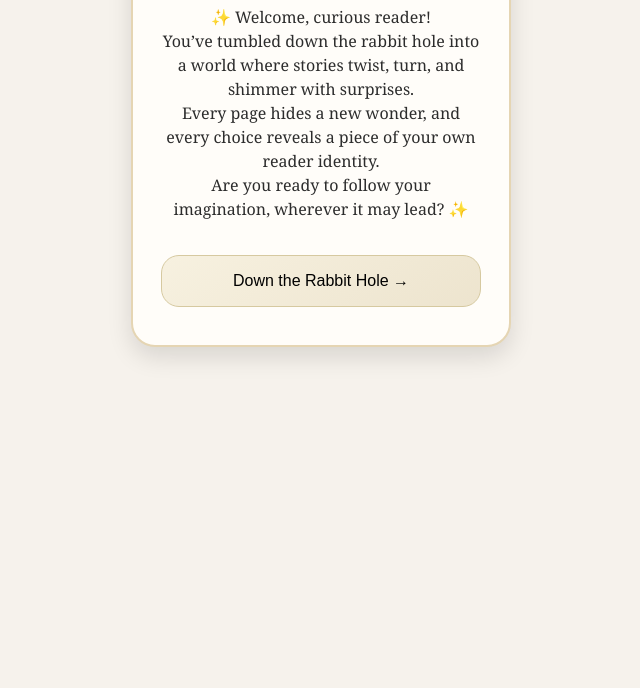
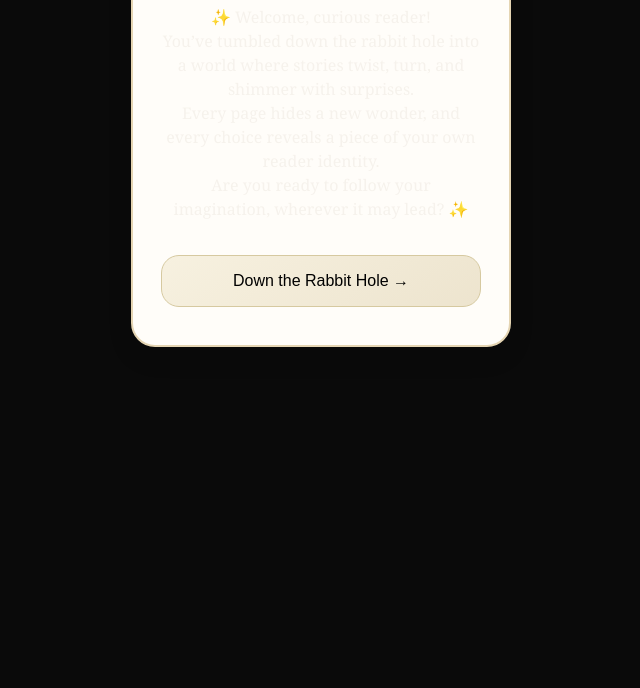
Before and after one commit to minoos-1/wonderland-quiz, a plain HTML site: page index.html in a window 1280 px wide. Shown: the part 112-800 px from the top of the page, without its empty margins (319-959 px from the left). Drawn offline with Linux system fonts and the light colour scheme.

Commit message:
Update style.css

```diff
--- a/style.css
+++ b/style.css
@@ -3,12 +3,12 @@
 }
 
 body {
+  background-color: #0a0a0a;
+  color: #f6f2ec;
+  font-family: 'Georgia', serif;
   margin: 0;
-  font-family: Georgia, serif;
-  background: #f6f2ec;
-  color: #2c2c2c;
+  padding: 0;
 }
-
 .quiz-container {
   max-width: 420px;
   margin: auto;
```
